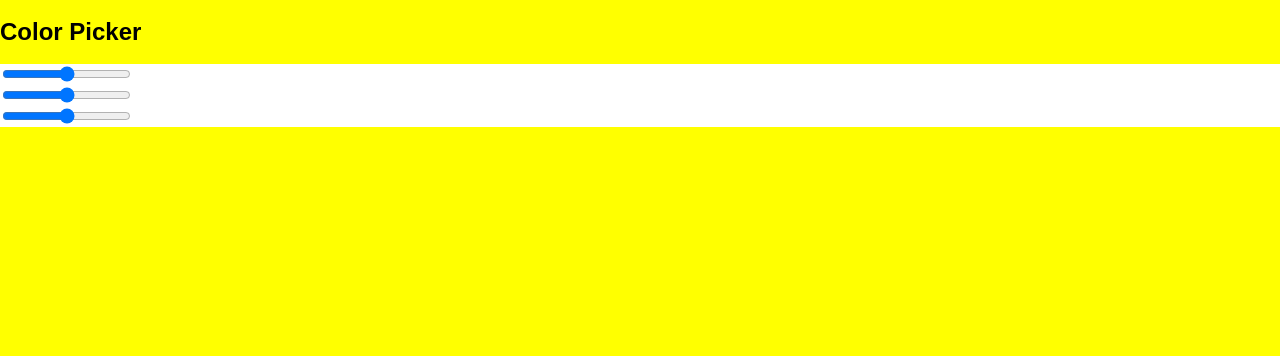
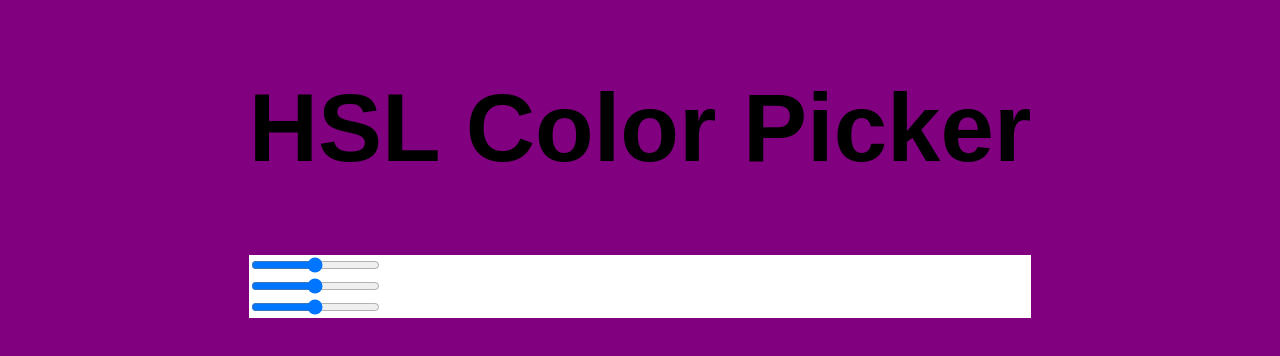
Before and after one commit to mallorysmith64/color-picker, a React (Create React App) app: page / in a window 1280 px wide. Shown: the top 356 px of the page. Built offline with nearby package versions, Linux system fonts and the light colour scheme.

Commit message:
flexed sliders and styled title

```diff
--- a/src/App.js
+++ b/src/App.js
@@ -7,7 +7,7 @@ class App extends Component {
     console.log('rendering')
     return (
       <section>
-        <h1>Color Picker</h1>
+        <h1>HSL Color Picker</h1>
         <ColorPicker />
       </section>
     )
--- a/src/components/Colorpicker.js
+++ b/src/components/Colorpicker.js
@@ -41,8 +41,11 @@ export class ColorPicker extends Component {
   render() {
     return (
       <div>
-        <main>
-          <section style={{ backgroundColor: `hsl(360,100%,100%)` }}>
+        <main className="all-sliders">
+          <section
+            className="slider-one"
+            style={{ backgroundColor: `hsl(360,100%,100%)` }}
+          >
             <input
               type="range"
               min="1"
@@ -52,7 +55,10 @@ export class ColorPicker extends Component {
               onChange={this.state.change}
             />
           </section>
-          <section style={{ backgroundColor: `hsl(360,100%,100%)` }}>
+          <section
+            className="slider-two"
+            style={{ backgroundColor: `hsl(360,100%,100%)` }}
+          >
             <input
               type="range"
               min="1"
@@ -62,7 +68,10 @@ export class ColorPicker extends Component {
               onChange={this.state.change}
             />
           </section>
-          <section style={{ backgroundColor: `hsl(360,100%,100%)` }}>
+          <section
+            className="slider-three"
+            style={{ backgroundColor: `hsl(360,100%,100%)` }}
+          >
             <input
               type="range"
               min="1"
--- a/src/index.css
+++ b/src/index.css
@@ -9,5 +9,16 @@ html {
 body {
   margin: 0;
   min-height: 100%;
-  background-color: yellow;
+  background-color: purple;
+  display: flex;
+  flex-direction: column;
+  align-items: center;
 }
+
+h1 {
+  font-size: 6em;
+}
+
+/* .all-sliders {
+
+} */
```
